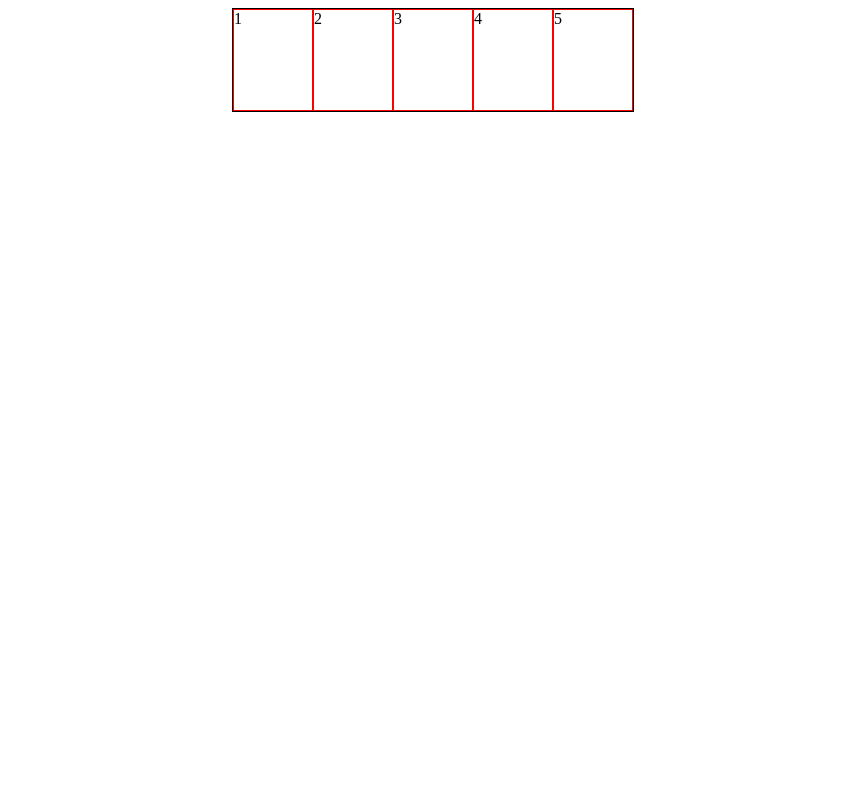
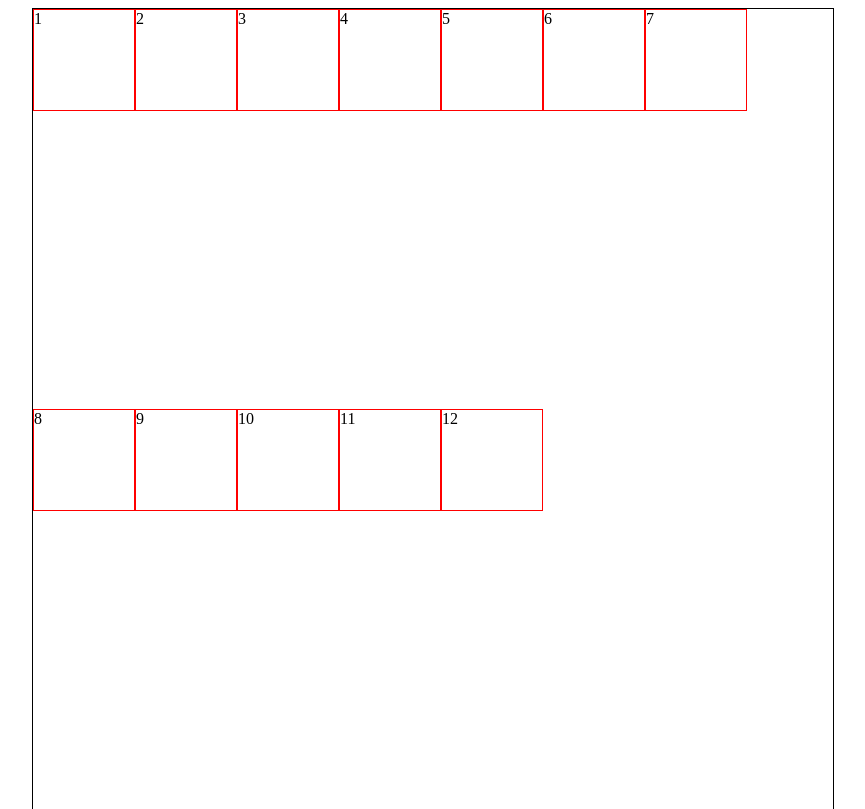
Before and after one commit to jamccc/flex-css, a website: page index.html in a window 1280 px wide. Shown: the top 809 px of the page, without its empty margins (207-1072 px from the left). Drawn offline with Linux system fonts and the light colour scheme.

Commit message:
其他属性

```diff
--- a/index.html
+++ b/index.html
@@ -6,33 +6,99 @@
 </head>
 <style>
     .box {
+        margin: 20px;
         border: 1px solid black;
         display: flex;
+        /*主轴方向*/
         /*flex-direction:row;*/
         /*flex-direction:row-reverse;*/
         /*flex-direction:column;*/
         /*flex-direction:column-reverse;*/
         width: 400px;
+        height: 400px;
+        /*是否换行*/
         /*flex-wrap:nowrap;*/
-        /*flex-wrap:wrap;*/
+        flex-wrap: wrap;
         /*flex-wrap: wrap-reverse;*/
+
+
+        /*主轴方向和是否换行的简写*/
+        /*flex-flow: row nowrap;*/
+        /*flex-flow: row wrap;*/
+        /*flex-flow: row wrap-reverse;*/
+
+        /*flex-flow: row-reverse nowrap;*/
+        /*flex-flow: row-reverse wrap;*/
+        /*flex-flow: row-reverse wrap-reverse;*/
+
+        /*flex-flow: column nowrap;*/
+        /*flex-flow: column wrap;*/
+        /*flex-flow: column wrap-reverse;*/
+
+        /*flex-flow: column-reverse nowrap;*/
+        /*flex-flow: column-reverse wrap;*/
+        /*flex-flow: column-reverse wrap-reverse;*/
     }
 
     .item {
         border: 1px solid red;
         height: 100px;
         width: 100px;
+    }
 
+    .box2 {
+        border: 1px solid black;
+        width: 800px;
+        height: 800px;
+        display: flex;
+        flex-wrap: wrap;
+        /*主轴对齐方式*/
+        /*justify-content: flex-start;*/
+        /*justify-content: flex-end;*/
+        /*justify-content: center;*/
+        /*justify-content: space-around;*/
+        /*justify-content: space-between;*/
+
+        /*交叉轴对齐方式*/
+        align-items: flex-start;
+        /*align-items: flex-end;*/
+        /*align-items: center;*/
+        /*项目第一行的文字的基线对齐*/
+        /*align-items: baseline;*/
+        /*默认值，如果容器没有设置高度或者auto，那么将会占满整个容器的高度*/
+        /*align-items: stretch;*/
+
+        /*交叉轴多根轴线的对齐方式*/
+        /*align-content: flex-start;*/
+        /*align-content: flex-end;*/
+        /*align-content: center;*/
+        /*align-content: space-between;*/
+        /*align-content: space-around;*/
+        /*align-content: stretch;*/
     }
 </style>
 <body>
 <div style="display: flex;justify-content: center;">
-    <div class="box">
+    <!--    <div class="box">-->
+    <!--        <div class="item">1</div>-->
+    <!--        <div class="item">2</div>-->
+    <!--        <div class="item">3</div>-->
+    <!--        <div class="item">4</div>-->
+    <!--        <div class="item">5</div>-->
+    <!--    </div>-->
+    <div class="box2">
         <div class="item">1</div>
         <div class="item">2</div>
         <div class="item">3</div>
         <div class="item">4</div>
         <div class="item">5</div>
+        <div class="item">6</div>
+        <div class="item">7</div>
+        <div class="item">8</div>
+        <div class="item">9</div>
+        <div class="item">10</div>
+        <div class="item">11</div>
+        <div class="item">12</div>
     </div>
 </div>
 </body>
```
